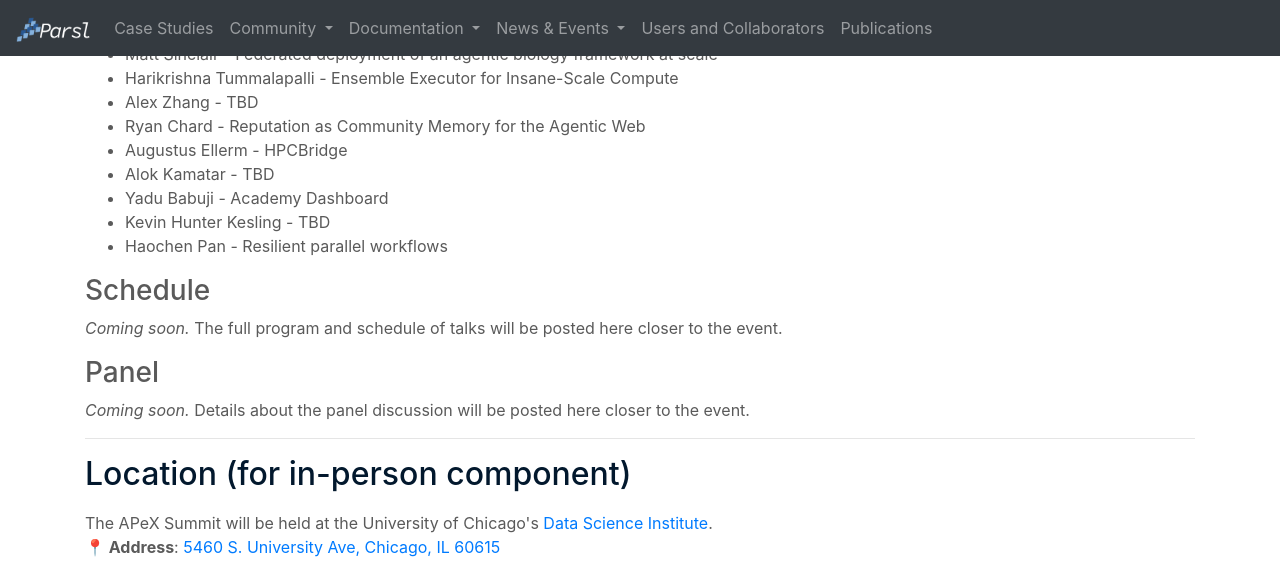
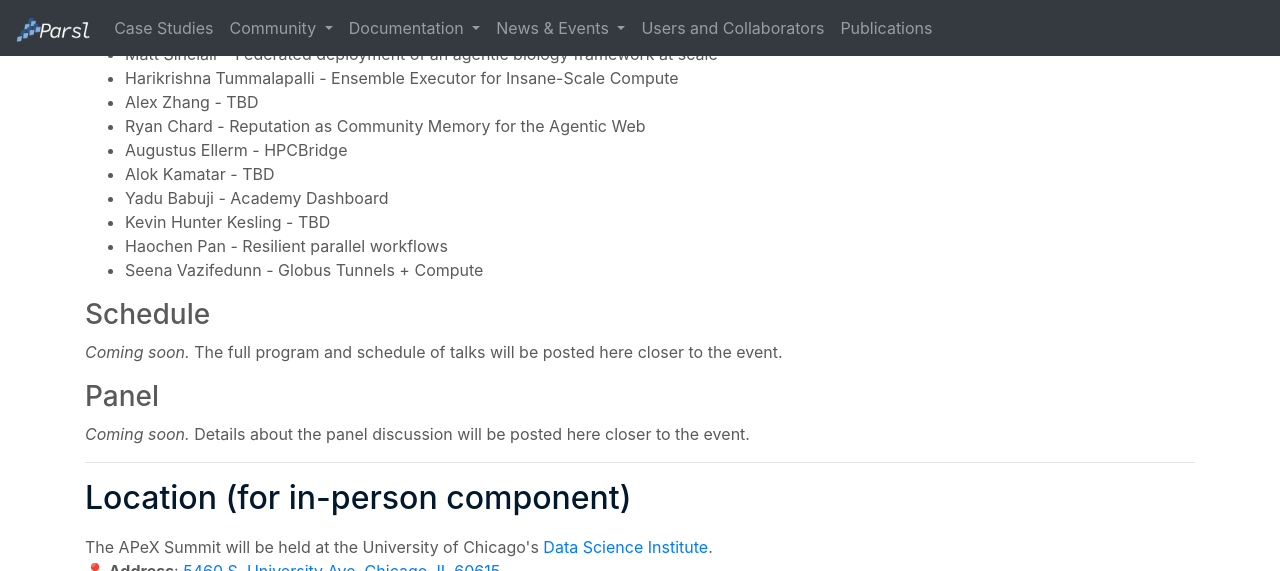
Before and after one commit to Parsl/parsl.github.io, a Jekyll site: the page built from parslfest/apex2026.html, in a window 1280 px wide and 900 px high, scrolled down 906 px, cut to the strip 0-571 px from the top of the window. Built offline with Jekyll 4.4.1, drawn with Linux system fonts in a browser that asks for light colours.

Commit message:
Update apex2026.html

```diff
--- a/parslfest/apex2026.html
+++ b/parslfest/apex2026.html
@@ -78,6 +78,7 @@ title: APeX Summit 2026 - Academy, Parsl, Globus Compute
 		<li>Yadu Babuji - Academy Dashboard</li>
 		<li>Kevin Hunter Kesling - TBD</li>
 	    <li>Haochen Pan - Resilient parallel workflows</li>
+		<li>Seena Vazifedunn - Globus Tunnels + Compute</li>
 	</ul>
 
 	<h3>Schedule</h3>
```
